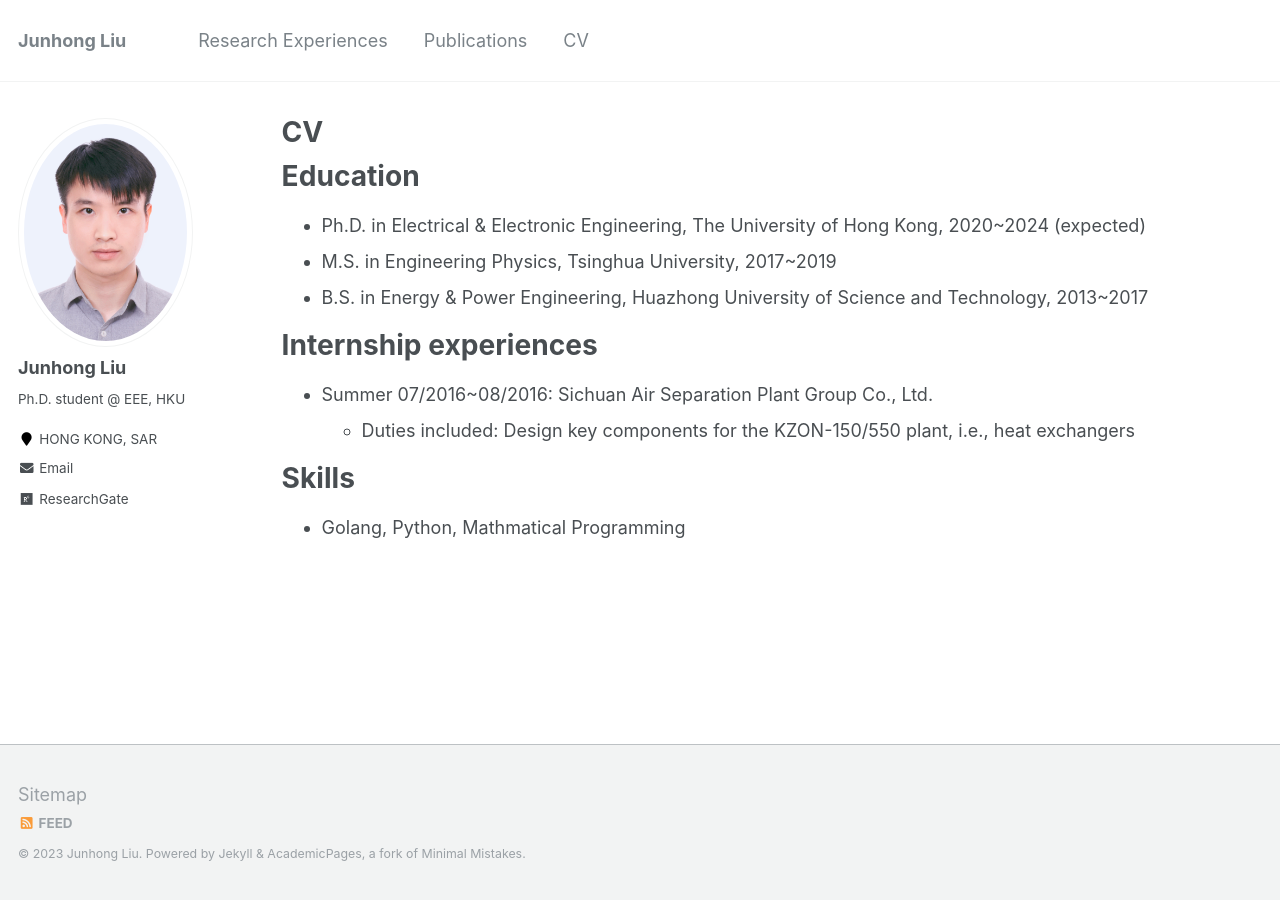
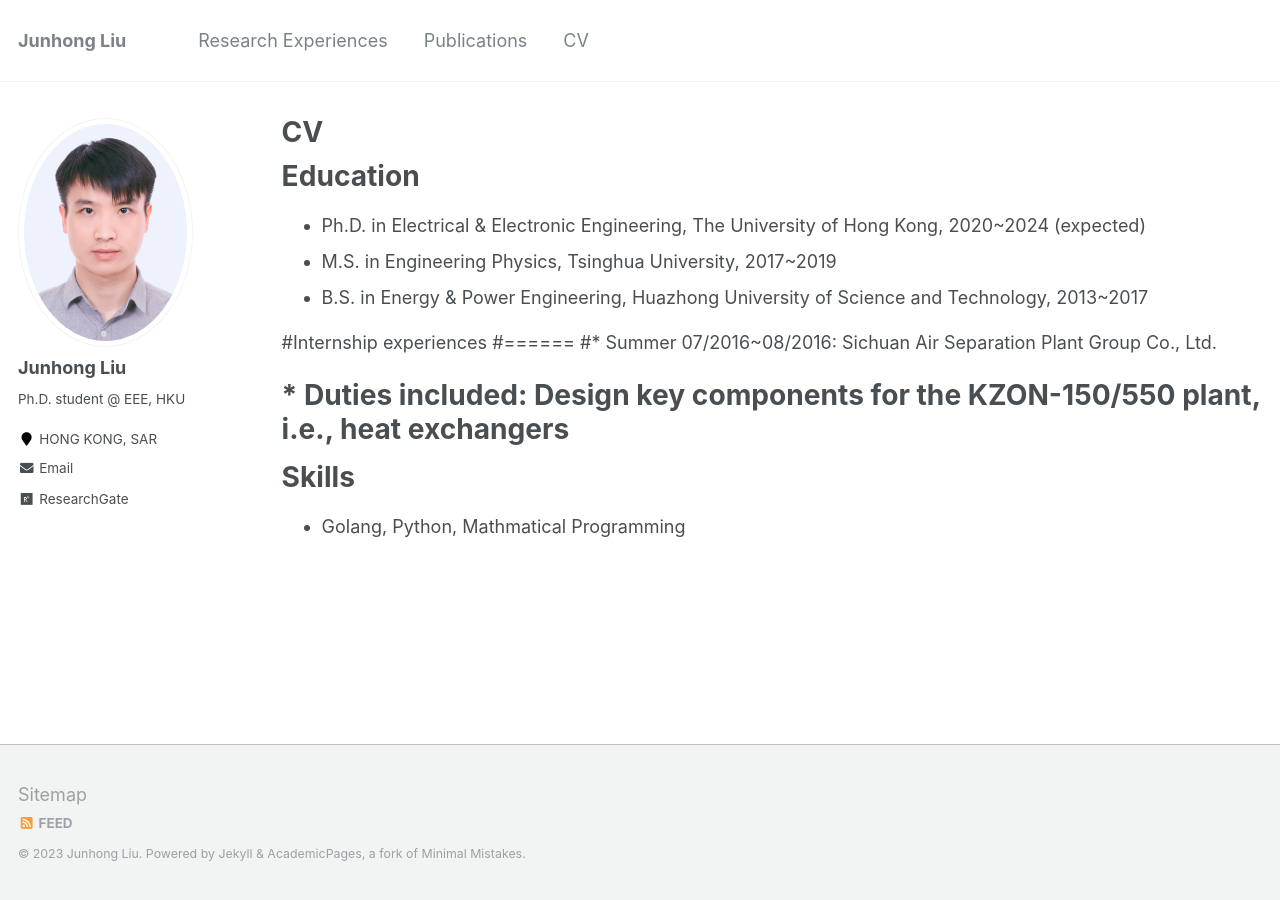
Before and after one commit to johnny-eee/online, a Jekyll site: the page built from _pages/cv.md, in a window 1280 px wide. Built offline with Jekyll 4.4.1, drawn with Linux system fonts in a browser that asks for light colours.

Commit message:
Update cv.md

```diff
--- a/_pages/cv.md
+++ b/_pages/cv.md
@@ -16,10 +16,10 @@ Education
 * B.S. in Energy & Power Engineering, Huazhong University of Science and Technology, 2013~2017
 
 
-Internship experiences
-======
-* Summer 07/2016~08/2016: Sichuan Air Separation Plant Group Co., Ltd.
-  * Duties included: Design key components for the KZON-150/550 plant, i.e., heat exchangers
+#Internship experiences
+#======
+#* Summer 07/2016~08/2016: Sichuan Air Separation Plant Group Co., Ltd.
+#  * Duties included: Design key components for the KZON-150/550 plant, i.e., heat exchangers
 
 
 Skills
```
